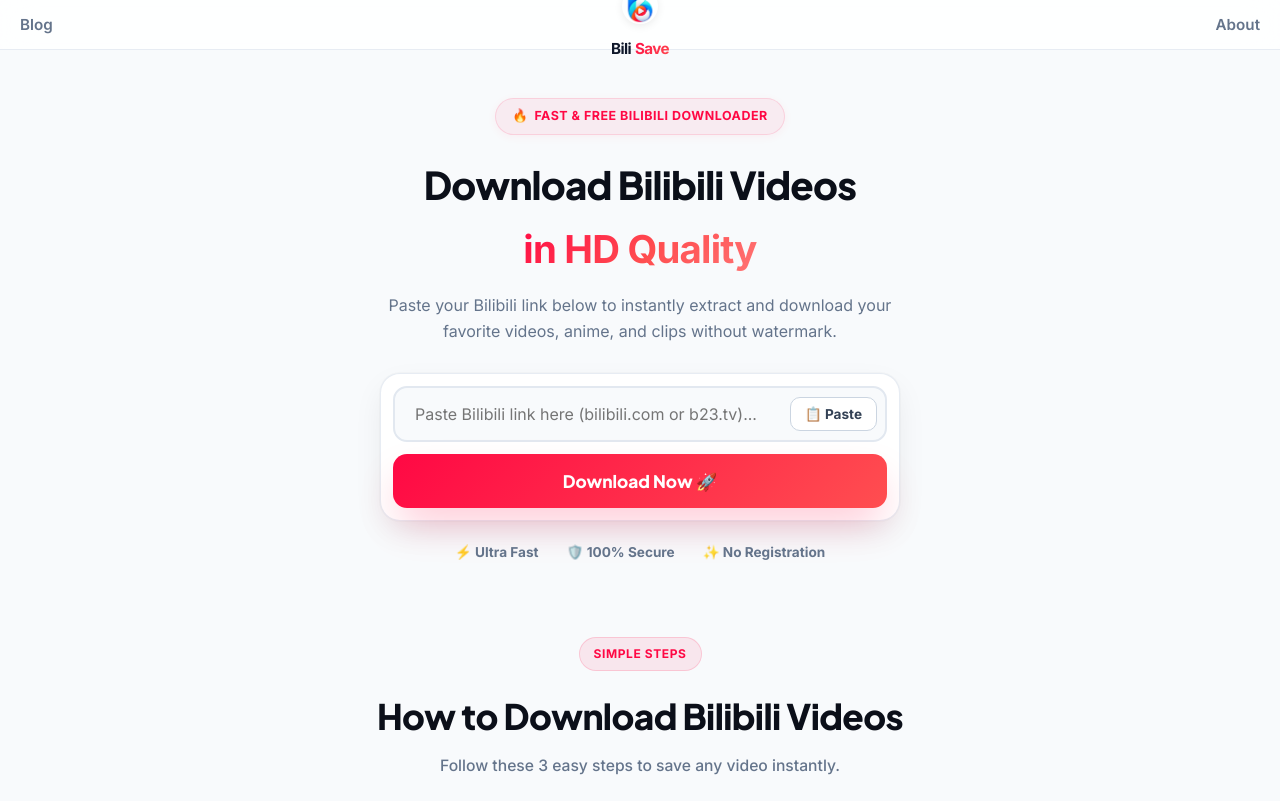
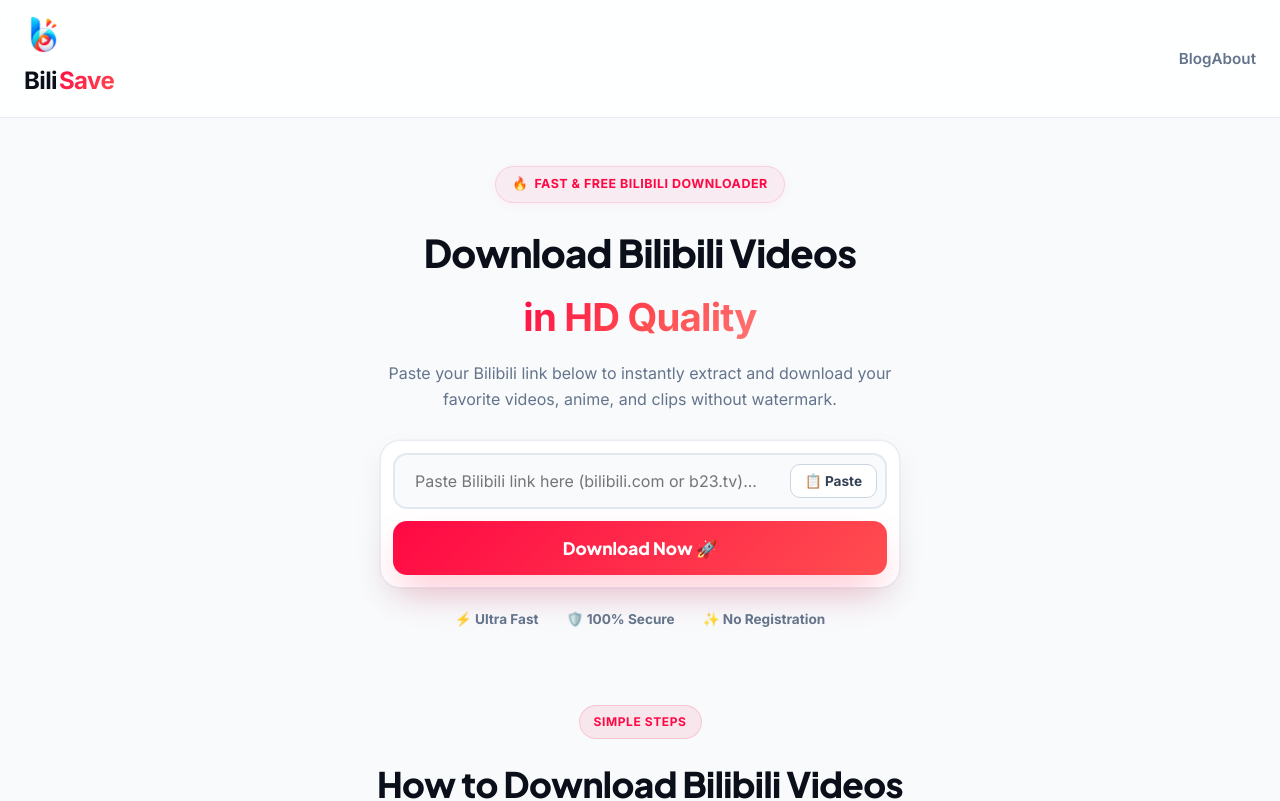
Before and after one commit to ravilavanya362-creator/bilibili-downloader, a Next.js app: page / in a window 1280 px wide. Shown: the top 801 px of the page. Built offline with nearby package versions, Linux system fonts and the light colour scheme.

Commit message:
Update Layout.js

```diff
--- a/components/Layout.js
+++ b/components/Layout.js
@@ -56,19 +56,19 @@
         />
       </Head>
 
-      <header className="site-header" style={{ display: 'flex', justifyContent: 'space-between', alignItems: 'center', padding: '12px 20px' }}>
-        <Link href="/blog" className="nav-link">Blog</Link>
-
-        {/* Logo on Top & Website Name Downside */}
-        <Link href="/" className="brand-centered" style={{ display: 'flex', flexDirection: 'column', alignItems: 'center', textDecoration: 'none' }}>
-          <img src="/logo2.png" alt="Logo" style={{ height: '36px', width: '36px', objectFit: 'cover', borderRadius: '50%', boxShadow: '0 2px 8px rgba(0,0,0,0.08)' }} />
-          <div className="brand-logo-text" style={{ display: 'flex', gap: '2px', marginTop: '2px' }}>
-            <span className="brand-name-main" style={{ fontWeight: 800, fontSize: '0.95rem', color: '#0f172a' }}>Bili</span>
-            <span className="brand-name-accent" style={{ fontWeight: 800, fontSize: '0.95rem', color: '#ff0844' }}>Save</span>
+      <header className="site-header">
+        <Link href="/" className="brand-stack">
+          <img src="/logo2.png" alt="Logo" style={{ height: '38px', width: 'auto', objectFit: 'contain', borderRadius: '8px' }} />
+          <div className="brand-logo-text">
+            <span className="brand-name-main">Bili</span>
+            <span className="brand-name-accent">Save</span>
           </div>
         </Link>
 
-        <Link href="/about" className="nav-link">About</Link>
+        <nav className="nav-group">
+          <Link href="/blog" className="nav-link">Blog</Link>
+          <Link href="/about" className="nav-link">About</Link>
+        </nav>
       </header>
 
       <main>{children}</main>
```
